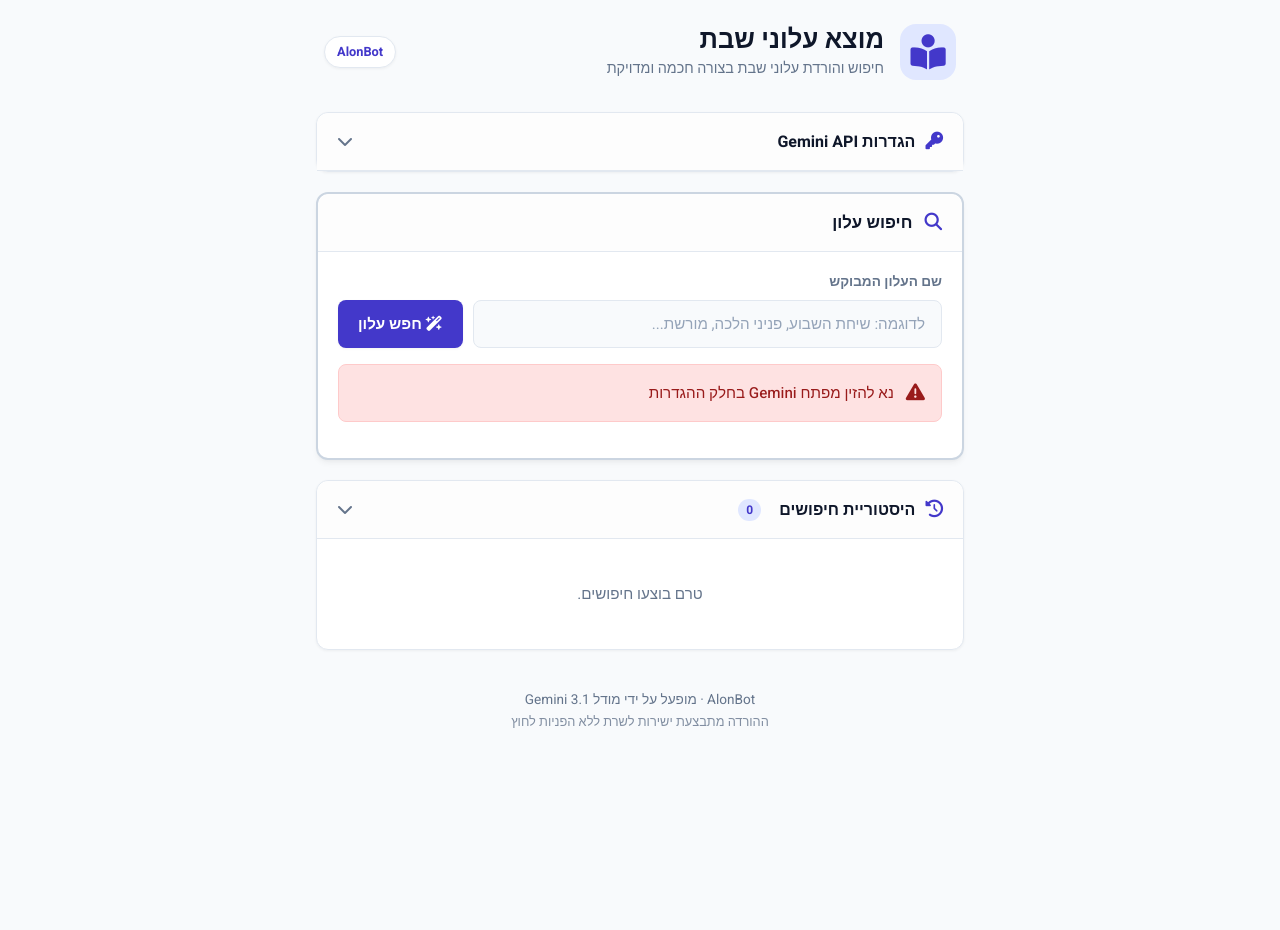
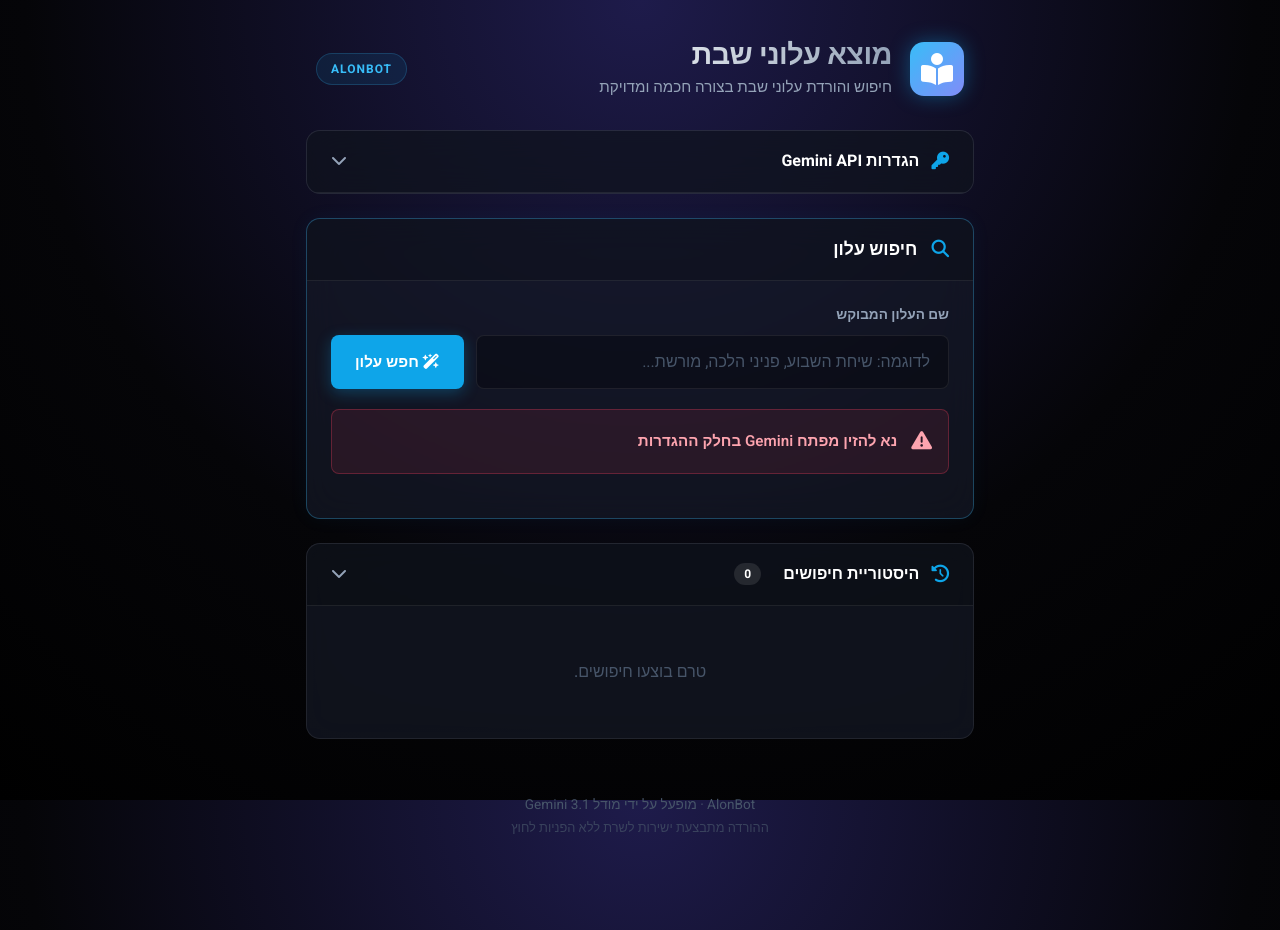
Before and after one commit to HARTK850/alonbot, a plain HTML site: page public/index.html in a window 1280 px wide. Both pictures are taken after a click on the button "חפש עלון". Before the commit the page ends 824 px from the top, so only its background shows below. Drawn offline with Linux system fonts and the light colour scheme.

Commit message:
Update style.css

```diff
--- a/public/style.css
+++ b/public/style.css
@@ -1,220 +1,274 @@
-/* ── Reset ── */
+/* ── Reset & Base ── */
 *, *::before, *::after { box-sizing: border-box; margin: 0; padding: 0; }
 
 :root {
-  /* צבעי ממשק נקיים ומקצועיים */
-  --primary: #4338ca;
-  --primary-hover: #3730a3;
-  --primary-light: #e0e7ff;
-  --success: #059669;
-  --success-light: #d1fae5;
-  --danger: #dc2626;
-  --danger-light: #fee2e2;
-  --warn: #d97706;
+  /* תבנית צבעים - Dark Mode סופר יוקרתי (סגנון סייבר/SaaS) */
+  --bg-deep: #050508;
+  --bg-main: #0b0f19;
+  --bg-card: rgba(22, 27, 40, 0.65);
+  --bg-card-hover: rgba(30, 37, 56, 0.85);
 
-  --bg: #f8fafc;
-  --surface: #ffffff;
-  --border: #e2e8f0;
+  --border-light: rgba(255, 255, 255, 0.08);
+  --border-glow: rgba(56, 189, 248, 0.3);
 
-  --text-main: #0f172a;
-  --text-muted: #64748b;
+  --text-main: #f8fafc;
+  --text-muted: #94a3b8;
 
-  --radius: 12px;
+  --accent: #0ea5e9;       /* תכלת-ניאון */
+  --accent-hover: #0284c7;
+  --accent-glow: 0 0 20px rgba(14, 165, 233, 0.4);
+
+  --success: #10b981;
+  --danger: #f43f5e;
+
+  --radius: 14px;
   --radius-sm: 8px;
-  --shadow-sm: 0 1px 3px rgba(0,0,0,0.05);
-  --shadow-md: 0 4px 6px -1px rgba(0,0,0,0.05), 0 2px 4px -1px rgba(0,0,0,0.03);
-  --shadow-lg: 0 10px 15px -3px rgba(0,0,0,0.05), 0 4px 6px -2px rgba(0,0,0,0.03);
 
   --font: 'Heebo', system-ui, -apple-system, sans-serif;
 }
 
 body {
   font-family: var(--font);
-  background-color: var(--bg);
+  background: radial-gradient(circle at 50% 0%, #1e1b4b 0%, var(--bg-deep) 60%, #000 100%);
+  background-attachment: fixed;
   color: var(--text-main);
   min-height: 100vh;
   direction: rtl;
   -webkit-font-smoothing: antialiased;
+  overflow-x: hidden;
 }
 
 /* ── Animations ── */
 @keyframes fadeInUp {
-  from { opacity: 0; transform: translateY(15px); }
+  from { opacity: 0; transform: translateY(20px); }
   to { opacity: 1; transform: translateY(0); }
 }
 @keyframes fadeIn {
   from { opacity: 0; }
   to { opacity: 1; }
 }
+@keyframes pulseGlow {
+  0% { box-shadow: 0 0 0 0 rgba(16, 185, 129, 0.4); }
+  70% { box-shadow: 0 0 0 10px rgba(16, 185, 129, 0); }
+  100% { box-shadow: 0 0 0 0 rgba(16, 185, 129, 0); }
+}
 @keyframes spin {
   to { transform: rotate(360deg); }
 }
 
-.animate-slide-up { animation: fadeInUp 0.5s ease-out forwards; opacity: 0; }
+.animate-slide-up { animation: fadeInUp 0.6s cubic-bezier(0.16, 1, 0.3, 1) forwards; opacity: 0; }
 .animate-fade-in { animation: fadeIn 0.5s ease-out forwards; opacity: 0; }
 
 /* ── Layout ── */
-.app { max-width: 680px; margin: 0 auto; padding: 0 16px 56px; }
+.app { max-width: 700px; margin: 0 auto; padding: 0 16px 60px; position: relative; z-index: 10; }
 
 /* ── Header ── */
-.header {
-  margin: 24px 0 32px 0;
-  padding: 0 8px;
+.header { margin: 40px 0 32px 0; padding: 0 10px; }
+.header-content { display: flex; align-items: center; justify-content: space-between; }
+.logo-group { display: flex; align-items: center; gap: 18px; }
+.logo-icon {
+  font-size: 2rem; color: #fff;
+  background: linear-gradient(135deg, #38bdf8, #818cf8);
+  width: 54px; height: 54px;
+  display: flex; align-items: center; justify-content: center;
+  border-radius: 14px;
+  box-shadow: var(--accent-glow);
 }
-.header-content {
-  display: flex; align-items: center; justify-content: space-between;
+.logo-text h1 {
+  font-size: 1.8rem; font-weight: 800;
+  background: linear-gradient(to right, #f8fafc, #94a3b8);
+  -webkit-background-clip: text; color: transparent;
+  line-height: 1.1; letter-spacing: -0.5px;
 }
-.logo-group { display: flex; align-items: center; gap: 16px; }
-.logo-icon {
-  font-size: 2.2rem;
-  color: var(--primary);
-  background: var(--primary-light);
-  width: 56px; height: 56px;
-  display: flex; align-items: center; justify-content: center;
-  border-radius: 16px;
-}
-.logo-text h1 { font-size: 1.6rem; font-weight: 800; color: var(--text-main); line-height: 1.2; }
-.logo-text p { font-size: 0.9rem; color: var(--text-muted); margin-top: 2px; }
+.logo-text p { font-size: 0.95rem; color: var(--text-muted); margin-top: 4px; }
 .header-badge {
-  background: var(--surface); color: var(--primary);
-  font-size: 0.8rem; font-weight: 700;
-  padding: 6px 12px; border-radius: 20px;
-  border: 1px solid var(--border);
-  box-shadow: var(--shadow-sm);
+  background: rgba(14, 165, 233, 0.1); color: #38bdf8;
+  font-size: 0.75rem; font-weight: 700; text-transform: uppercase; letter-spacing: 1px;
+  padding: 6px 14px; border-radius: 30px;
+  border: 1px solid rgba(56, 189, 248, 0.2);
 }
 
-/* ── Cards ── */
+/* ── Cards (Glassmorphism) ── */
 .card {
-  background: var(--surface);
-  border: 1px solid var(--border);
+  background: var(--bg-card);
+  backdrop-filter: blur(16px); -webkit-backdrop-filter: blur(16px);
+  border: 1px solid var(--border-light);
   border-radius: var(--radius);
-  margin-bottom: 20px;
-  box-shadow: var(--shadow-sm);
-  transition: box-shadow 0.3s;
+  margin-bottom: 24px;
+  transition: all 0.3s ease;
+  overflow: hidden;
 }
-.card:hover { box-shadow: var(--shadow-md); }
-.search-card { border: 2px solid #cbd5e1; box-shadow: var(--shadow-md); }
+.card:hover {
+  background: var(--bg-card-hover);
+  border-color: rgba(255, 255, 255, 0.15);
+  box-shadow: 0 8px 30px rgba(0, 0, 0, 0.4);
+}
+.search-card {
+  border-color: rgba(56, 189, 248, 0.3);
+  box-shadow: 0 0 20px rgba(14, 165, 233, 0.05);
+}
+.search-card:hover {
+  border-color: rgba(56, 189, 248, 0.6);
+  box-shadow: var(--accent-glow);
+}
 
 .card-header, .card-header-static {
   display: flex; align-items: center; justify-content: space-between;
-  padding: 16px 20px;
-  border-bottom: 1px solid var(--border);
-  background: #fdfdfd;
-  border-radius: var(--radius) var(--radius) 0 0;
+  padding: 18px 24px;
+  border-bottom: 1px solid var(--border-light);
+  background: rgba(0, 0, 0, 0.2);
 }
 .card-header { cursor: pointer; user-select: none; transition: background 0.2s; }
-.card-header:hover { background: var(--bg); }
-.card-header-static { justify-content: flex-start; gap: 12px; }
+.card-header:hover { background: rgba(0, 0, 0, 0.4); }
+.card-header-static { justify-content: flex-start; gap: 14px; }
 
-.card-title { display: flex; align-items: center; gap: 10px; font-weight: 700; color: var(--text-main); }
-.card-title-text { font-weight: 700; font-size: 1.05rem; }
-.card-icon { color: var(--primary); font-size: 1.1rem; }
-.card-body { padding: 20px; }
-.chevron { color: var(--text-muted); transition: transform 0.3s; }
-.chevron.open { transform: rotate(180deg); }
+.card-title { display: flex; align-items: center; gap: 12px; font-weight: 700; color: #fff; }
+.card-title-text { font-weight: 700; font-size: 1.1rem; color: #fff; }
+.card-icon { color: var(--accent); font-size: 1.1rem; }
+.card-body { padding: 24px; }
+.chevron { color: var(--text-muted); transition: transform 0.3s cubic-bezier(0.4, 0, 0.2, 1); }
+.chevron.open { transform: rotate(180deg); color: #fff; }
 
 .badge {
-  background: var(--primary-light); color: var(--primary);
+  background: rgba(255, 255, 255, 0.1); color: #fff;
   font-size: 0.75rem; font-weight: 700;
-  padding: 2px 8px; border-radius: 12px; margin-right: 8px;
+  padding: 2px 10px; border-radius: 12px; margin-right: 10px;
 }
 
 /* ── Fields ── */
-.field-label { display: block; font-size: 0.85rem; font-weight: 600; color: var(--text-muted); margin-bottom: 8px; }
+.field-label { display: block; font-size: 0.85rem; font-weight: 600; color: var(--text-muted); margin-bottom: 10px; }
 .field-input {
-  flex: 1; background: var(--bg);
-  border: 1px solid var(--border); border-radius: var(--radius-sm);
-  padding: 12px 16px; font-family: var(--font); font-size: 0.95rem; color: var(--text-main);
+  flex: 1; background: rgba(0, 0, 0, 0.3);
+  border: 1px solid var(--border-light); border-radius: var(--radius-sm);
+  padding: 14px 18px; font-family: var(--font); font-size: 1rem; color: #fff;
   outline: none; transition: all 0.2s; direction: rtl; width: 100%;
 }
-.field-input:focus { border-color: var(--primary); box-shadow: 0 0 0 3px rgba(67, 56, 202, 0.15); background: var(--surface); }
-.field-input::placeholder { color: #94a3b8; }
-.field-row { display: flex; gap: 10px; align-items: center; }
-.search-row { display: flex; gap: 10px; margin-bottom: 16px; }
+.field-input:focus {
+  border-color: var(--accent);
+  background: rgba(0, 0, 0, 0.5);
+  box-shadow: 0 0 0 3px rgba(14, 165, 233, 0.15);
+}
+.field-input::placeholder { color: #475569; }
+.field-row { display: flex; gap: 12px; align-items: center; }
+.search-row { display: flex; gap: 12px; margin-bottom: 20px; }
 
 /* ── Buttons ── */
 .btn {
-  display: inline-flex; align-items: center; justify-content: center; gap: 8px;
-  padding: 12px 20px; border-radius: var(--radius-sm);
-  font-family: var(--font); font-size: 0.95rem; font-weight: 600;
+  display: inline-flex; align-items: center; justify-content: center; gap: 10px;
+  padding: 14px 24px; border-radius: var(--radius-sm);
+  font-family: var(--font); font-size: 0.95rem; font-weight: 700;
   cursor: pointer; border: none; transition: all 0.2s; white-space: nowrap;
 }
-.btn:active { transform: translateY(1px); }
-.btn-primary { background: var(--primary); color: #fff; box-shadow: var(--shadow-sm); }
-.btn-primary:hover { background: var(--primary-hover); box-shadow: var(--shadow-md); }
-.btn-primary:disabled { opacity: 0.6; cursor: not-allowed; }
-.btn-soft { background: var(--primary-light); color: var(--primary); }
-.btn-soft:hover { background: #c7d2fe; }
-.btn-download { background: var(--success); color: #fff; text-decoration: none; box-shadow: var(--shadow-sm); }
-.btn-download:hover { background: #047857; box-shadow: var(--shadow-md); }
-.btn-ghost { background: transparent; color: var(--text-muted); border: 1px solid var(--border); }
-.btn-ghost:hover { background: var(--bg); color: var(--text-main); }
-.btn-sm { padding: 8px 14px; font-size: 0.85rem; }
+.btn:active { transform: scale(0.97); }
+.btn-primary {
+  background: var(--accent); color: #fff;
+  box-shadow: 0 4px 15px rgba(14, 165, 233, 0.3);
+}
+.btn-primary:hover {
+  background: var(--accent-hover);
+  box-shadow: var(--accent-glow);
+}
+.btn-primary:disabled { opacity: 0.5; cursor: not-allowed; transform: none; box-shadow: none; }
+
+.btn-soft { background: rgba(255, 255, 255, 0.05); color: #fff; border: 1px solid var(--border-light); }
+.btn-soft:hover { background: rgba(255, 255, 255, 0.1); }
+
+.btn-download {
+  background: var(--success); color: #000; font-weight: 800;
+  box-shadow: 0 4px 15px rgba(16, 185, 129, 0.2);
+  text-decoration: none;
+  animation: pulseGlow 2s infinite;
+}
+.btn-download:hover { background: #34d399; color: #000; box-shadow: 0 0 20px rgba(16, 185, 129, 0.5); animation: none; }
+
+.btn-ghost { background: transparent; color: var(--text-muted); border: 1px dashed rgba(255,255,255,0.2); }
+.btn-ghost:hover { background: rgba(255,255,255,0.05); color: #fff; border-style: solid; }
+.btn-sm { padding: 8px 16px; font-size: 0.85rem; }
 
 .icon-btn {
-  background: var(--bg); border: 1px solid var(--border);
-  border-radius: var(--radius-sm); padding: 12px 16px; cursor: pointer;
-  color: var(--text-muted); transition: all 0.2s; display: flex; align-items: center;
+  background: rgba(0, 0, 0, 0.3); border: 1px solid var(--border-light);
+  border-radius: var(--radius-sm); padding: 14px 18px; cursor: pointer;
+  color: var(--text-muted); transition: all 0.2s; display: flex; align-items: center; justify-content: center;
 }
-.icon-btn:hover { background: #e2e8f0; color: var(--text-main); }
+.icon-btn:hover { background: rgba(255, 255, 255, 0.1); color: #fff; }
 
-/* ── Status ── */
-.status-wrap { margin-bottom: 16px; }
+/* ── Status Bar ── */
+.status-wrap { margin-bottom: 20px; }
 .status-bar {
-  display: flex; align-items: center; gap: 12px;
-  padding: 14px 16px; border-radius: var(--radius-sm);
-  font-weight: 500; font-size: 0.95rem; border: 1px solid;
+  display: flex; align-items: center; gap: 14px;
+  padding: 16px; border-radius: var(--radius-sm);
+  font-weight: 600; font-size: 0.95rem; border: 1px solid;
+  backdrop-filter: blur(8px);
 }
-.status-bar.searching { background: #f0f9ff; border-color: #bae6fd; color: #0369a1; }
-.status-bar.found { background: var(--success-light); border-color: #a7f3d0; color: #065f46; }
-.status-bar.error { background: var(--danger-light); border-color: #fecaca; color: #991b1b; }
-.status-icon { font-size: 1.2rem; }
+.status-bar.searching { background: rgba(14, 165, 233, 0.1); border-color: rgba(14, 165, 233, 0.3); color: #7dd3fc; }
+.status-bar.found { background: rgba(16, 185, 129, 0.1); border-color: rgba(16, 185, 129, 0.3); color: #6ee7b7; }
+.status-bar.error { background: rgba(244, 63, 94, 0.1); border-color: rgba(244, 63, 94, 0.3); color: #fda4af; }
+.status-icon { font-size: 1.3rem; }
 
 /* ── Spinner ── */
 .spinner {
   width: 18px; height: 18px; border-radius: 50%;
-  border: 2px solid rgba(255,255,255,0.3); border-top-color: #fff;
+  border: 2px solid rgba(255,255,255,0.2); border-top-color: #fff;
   animation: spin 0.8s linear infinite;
 }
 
 /* ── Result Box ── */
 .result-box {
-  background: var(--surface); border: 2px solid var(--success);
-  border-radius: var(--radius-sm); padding: 16px;
-  box-shadow: var(--shadow-sm);
+  background: rgba(16, 185, 129, 0.05);
+  border: 1px solid rgba(16, 185, 129, 0.3);
+  border-radius: var(--radius-sm); padding: 20px;
+  position: relative; overflow: hidden;
 }
-.result-inner { display: flex; align-items: center; justify-content: space-between; gap: 16px; }
-.result-file { display: flex; align-items: center; gap: 14px; flex: 1; min-width: 0; }
-.file-icon { font-size: 2.2rem; color: var(--danger); } /* אדום לקובץ PDF */
-.file-name { font-weight: 700; font-size: 1rem; color: var(--text-main); white-space: nowrap; overflow: hidden; text-overflow: ellipsis; }
-.file-sub { font-size: 0.8rem; color: var(--success); margin-top: 2px; font-weight: 500; }
+.result-box::before { /* אפקט ברק עדין מלמעלה */
+  content: ''; position: absolute; top: 0; left: 0; right: 0; height: 1px;
+  background: linear-gradient(90deg, transparent, rgba(16, 185, 129, 0.8), transparent);
+}
+.result-inner { display: flex; align-items: center; justify-content: space-between; gap: 20px; }
+.result-file { display: flex; align-items: center; gap: 16px; flex: 1; min-width: 0; }
+.file-icon { font-size: 2.5rem; color: #f43f5e; filter: drop-shadow(0 4px 6px rgba(244, 63, 94, 0.2)); }
+.file-name { font-weight: 700; font-size: 1.05rem; color: #fff; white-space: nowrap; overflow: hidden; text-overflow: ellipsis; }
+.file-sub { font-size: 0.85rem; color: #34d399; margin-top: 4px; font-weight: 500; }
 
-/* ── History ── */
-.hist-row { display: flex; align-items: center; gap: 12px; padding: 12px 0; border-bottom: 1px solid var(--border); }
+/* ── History List ── */
+.hist-row { display: flex; align-items: center; gap: 14px; padding: 14px 0; border-bottom: 1px solid var(--border-light); }
 .hist-row:last-child { border-bottom: none; }
-.hist-ic { font-size: 1.1rem; flex-shrink: 0; color: var(--text-muted); }
+.hist-ic { font-size: 1.2rem; flex-shrink: 0; color: #475569; }
 .hist-info { flex: 1; min-width: 0; }
-.hist-name { font-weight: 600; font-size: 0.95rem; white-space: nowrap; overflow: hidden; text-overflow: ellipsis; }
-.hist-date { font-size: 0.8rem; color: var(--text-muted); margin-top: 2px; }
-.pill { font-size: 0.75rem; padding: 4px 10px; border-radius: 20px; font-weight: 600; flex-shrink: 0; }
-.pill.ok { background: var(--success-light); color: #065f46; }
-.pill.err { background: var(--danger-light); color: #991b1b; }
-.hist-dl { background: var(--primary-light); color: var(--primary); text-decoration: none; font-size: 0.8rem; font-weight: 600; padding: 6px 12px; border-radius: 6px; flex-shrink: 0; transition: background 0.2s; }
-.hist-dl:hover { background: #c7d2fe; }
-.empty-msg { text-align: center; padding: 24px; color: var(--text-muted); font-size: 0.95rem; }
+.hist-name { font-weight: 600; font-size: 0.95rem; color: #e2e8f0; white-space: nowrap; overflow: hidden; text-overflow: ellipsis; }
+.hist-date { font-size: 0.8rem; color: #64748b; margin-top: 4px; }
+.pill { font-size: 0.75rem; padding: 4px 12px; border-radius: 20px; font-weight: 700; flex-shrink: 0; letter-spacing: 0.5px; }
+.pill.ok { background: rgba(16, 185, 129, 0.15); color: #34d399; border: 1px solid rgba(16, 185, 129, 0.3); }
+.pill.err { background: rgba(244, 63, 94, 0.15); color: #fb7185; border: 1px solid rgba(244, 63, 94, 0.3); }
+.hist-dl {
+  background: rgba(255, 255, 255, 0.05); color: #e2e8f0; text-decoration: none;
+  font-size: 0.85rem; font-weight: 600; padding: 8px 14px; border-radius: 8px;
+  flex-shrink: 0; border: 1px solid var(--border-light); transition: all 0.2s;
+}
+.hist-dl:hover { background: rgba(255, 255, 255, 0.15); color: #fff; border-color: rgba(255, 255, 255, 0.3); }
+.empty-msg { text-align: center; padding: 30px; color: #475569; font-size: 1rem; font-weight: 500; }
 
 /* ── Toast & Hint ── */
-.hint { font-size: 0.8rem; color: var(--text-muted); margin-top: 12px; line-height: 1.5; }
-.toast-msg { position: fixed; bottom: 30px; left: 50%; transform: translateX(-50%); background: #1e293b; color: #fff; padding: 12px 24px; border-radius: 30px; font-size: 0.9rem; font-weight: 500; box-shadow: var(--shadow-lg); z-index: 9999; opacity: 0; transition: opacity 0.3s; display: flex; gap: 8px; align-items: center; }
+.hint { font-size: 0.85rem; color: #64748b; margin-top: 14px; line-height: 1.6; }
+.toast-msg {
+  position: fixed; bottom: 40px; left: 50%; transform: translateX(-50%);
+  background: rgba(15, 23, 42, 0.9); backdrop-filter: blur(10px);
+  color: #fff; padding: 14px 28px; border-radius: 30px;
+  font-size: 0.95rem; font-weight: 600;
+  border: 1px solid rgba(255, 255, 255, 0.1);
+  box-shadow: 0 10px 40px rgba(0, 0, 0, 0.5);
+  z-index: 9999; opacity: 0; transition: opacity 0.3s ease;
+  display: flex; gap: 10px; align-items: center;
+}
 
 /* ── Footer ── */
-.footer { text-align: center; padding: 20px 0; color: var(--text-muted); font-size: 0.85rem; line-height: 1.6; }
-.footer-sub { font-size: 0.8rem; opacity: 0.8; }
+.footer { text-align: center; padding: 30px 0; color: #475569; font-size: 0.85rem; line-height: 1.8; }
+.footer-sub { font-size: 0.8rem; opacity: 0.7; }
 
 /* ── Responsive ── */
-@media (max-width: 500px) {
-  .search-row, .field-row { flex-direction: column; align-items: stretch; }
-  .result-inner { flex-direction: column; align-items: stretch; text-align: center; }
-  .result-file { flex-direction: column; margin-bottom: 8px; }
-  .logo-text h1 { font-size: 1.4rem; }
+@media (max-width: 550px) {
+  .search-row, .field-row { flex-direction: column; align-items: stretch; gap: 14px; }
+  .result-inner { flex-direction: column; align-items: stretch; text-align: center; gap: 16px; }
+  .result-file { flex-direction: column; justify-content: center; }
+  .logo-text h1 { font-size: 1.5rem; }
+  .app { padding-bottom: 40px; }
 }
```
